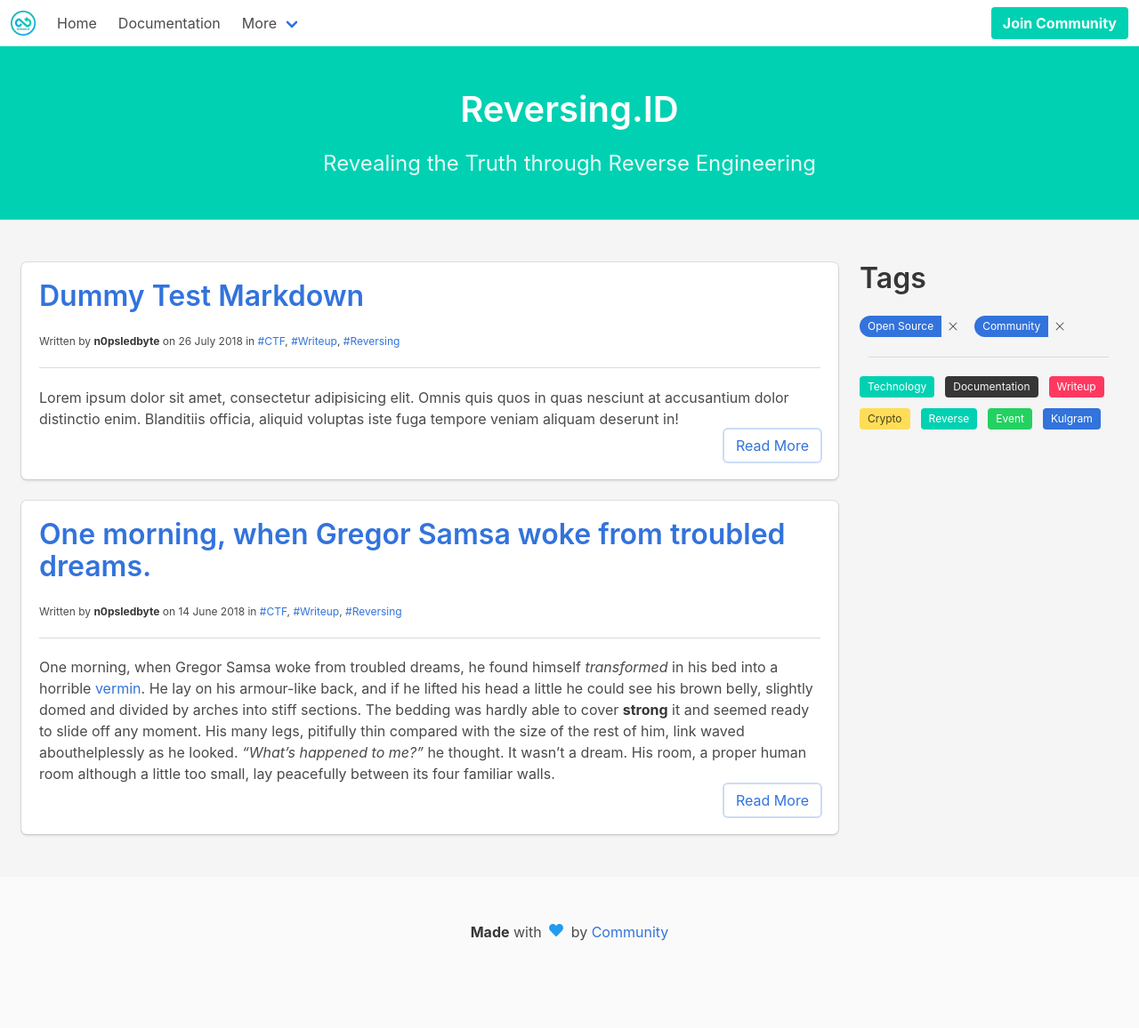
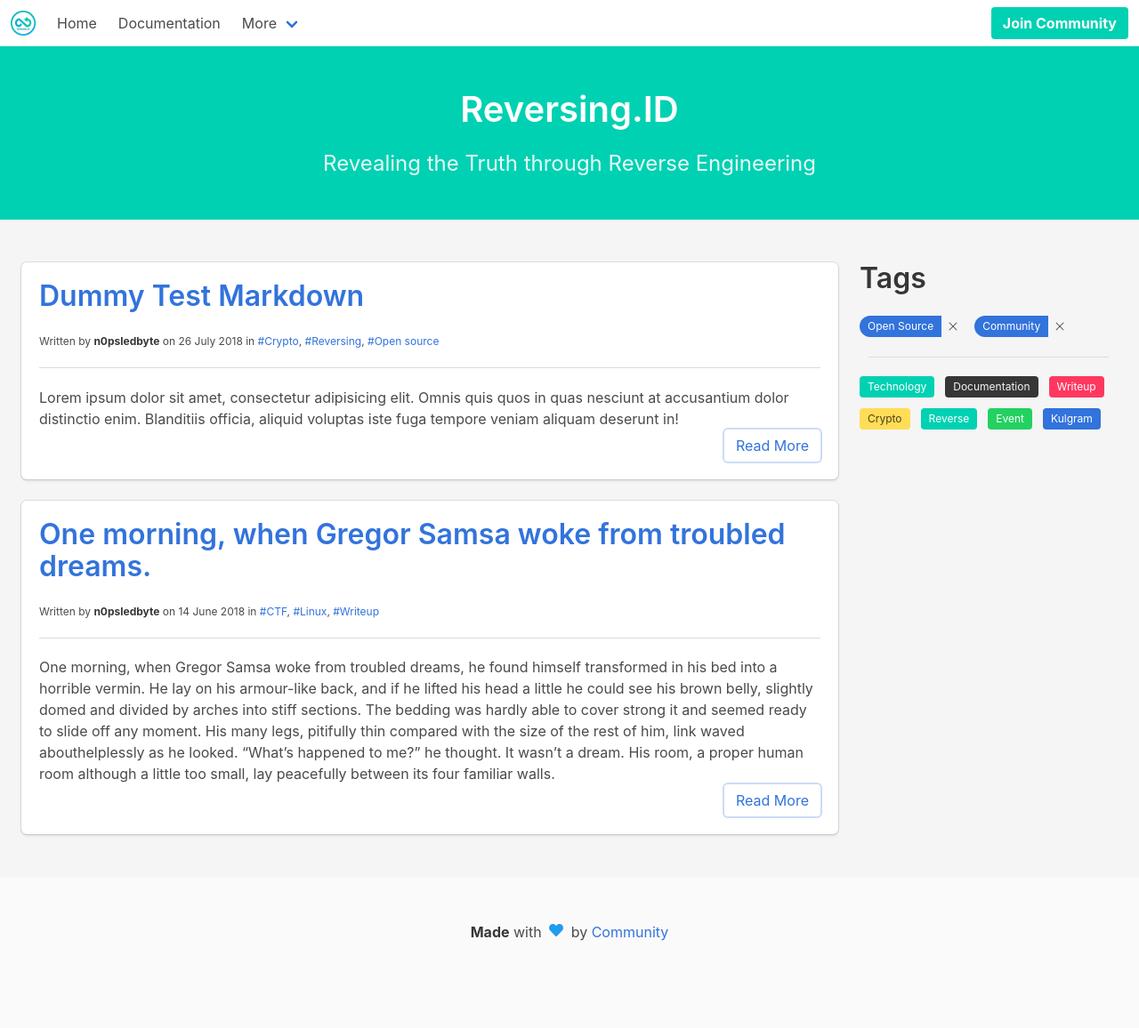
Before and after one commit to d4em0n/d4em0n.github.io, a Jekyll site: the page built from index.html, in a window 1280 px wide. Shown: the whole page at 89% size. Built offline with Jekyll 4.4.1, drawn with Linux system fonts in a browser that asks for light colours; nearby versions of some CDN libraries.

Commit message:
add javascript function to display posts

```diff
--- a/assets/package.json
+++ b/assets/package.json
@@ -39,6 +39,7 @@
     "js-build": "babel _javascript --out-dir lib",
     "js-watch": "npm run js-build -- --watch",
     "webpack": "webpack",
+    "webpack-watch": "npm run webpack -- --watch",
     "start": "npm-run-all --parallel css-watch js-watch"
   },
   "dependencies": {
--- a/index.html
+++ b/index.html
@@ -15,21 +15,7 @@
     ];
 </script>
     <div class="columns">
-    <div class="column is-9">
-        {% for post in site.posts %}
-        <div class="tile is-ancestor">
-            <div class="tile is-parent">
-                <article class="tile is-child box">
-                <p class="title"><a href="#">{{ post.title }}</a></p>
-                <p class="is-size-7">Written by <strong>{{ post.author }}</strong> on  {{ post.date | date_to_long_string }} in
-                <a href="#">#CTF</a>, <a href="#">#Writeup</a>, <a href="#">#Reversing</a></p>
-                <div class="is-divider" style="margin:20px 0px"></div>
-                <p>{{ post.excerpt }}</p>
-                <p class="has-text-right"><a class="button is-link is-inverted is-focused" href="{{ post.url }}">Read More</a></p>
-                </article>
-            </div>
-        </div>
-        {% endfor %}
+    <div class="column is-9" id="posts">
     </div>
     <div class="column has-background-light">
         <h2 class="title is-spaced">Tags</h2>
```
Also changed, not shown: assets/_javascript/main.js (+26 -1 lines), assets/lib/main.js.
